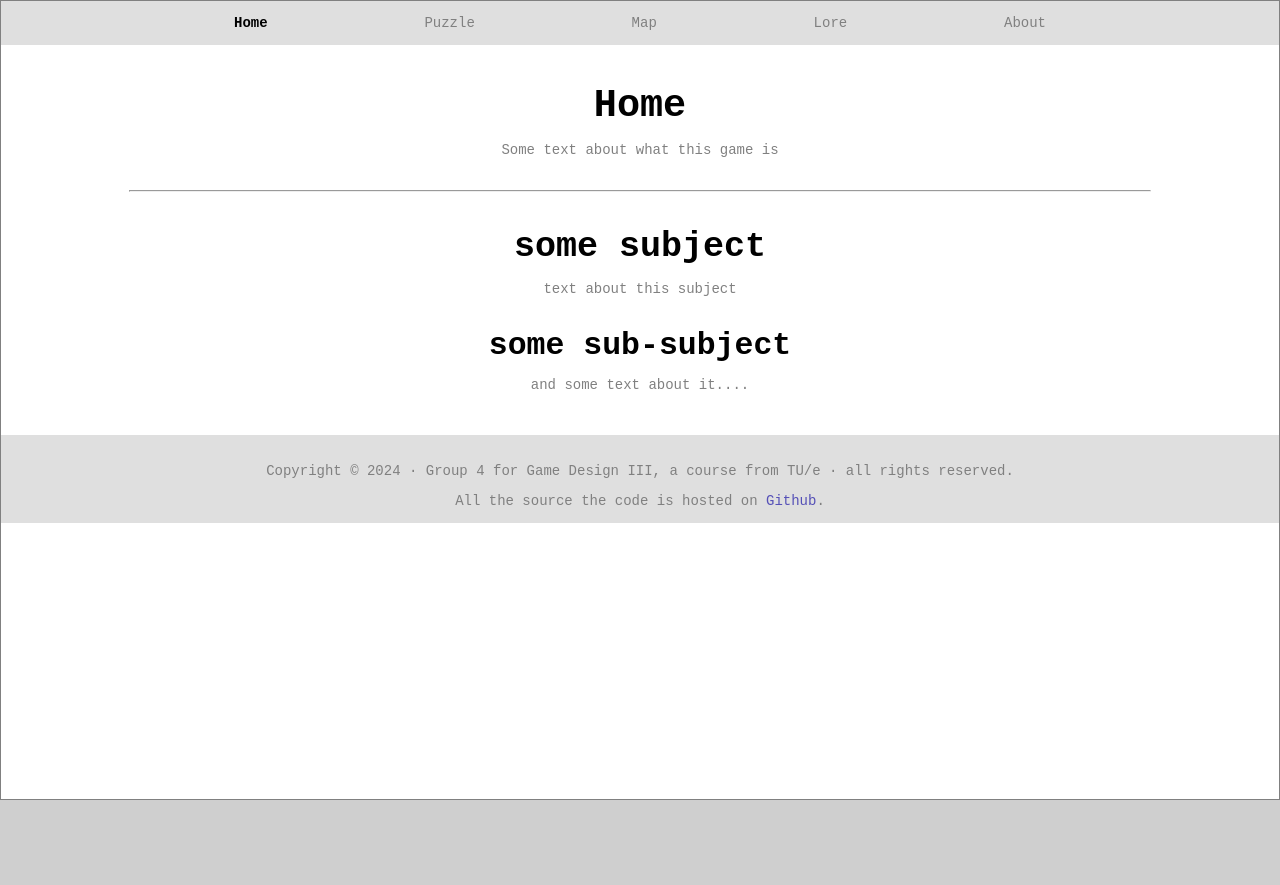
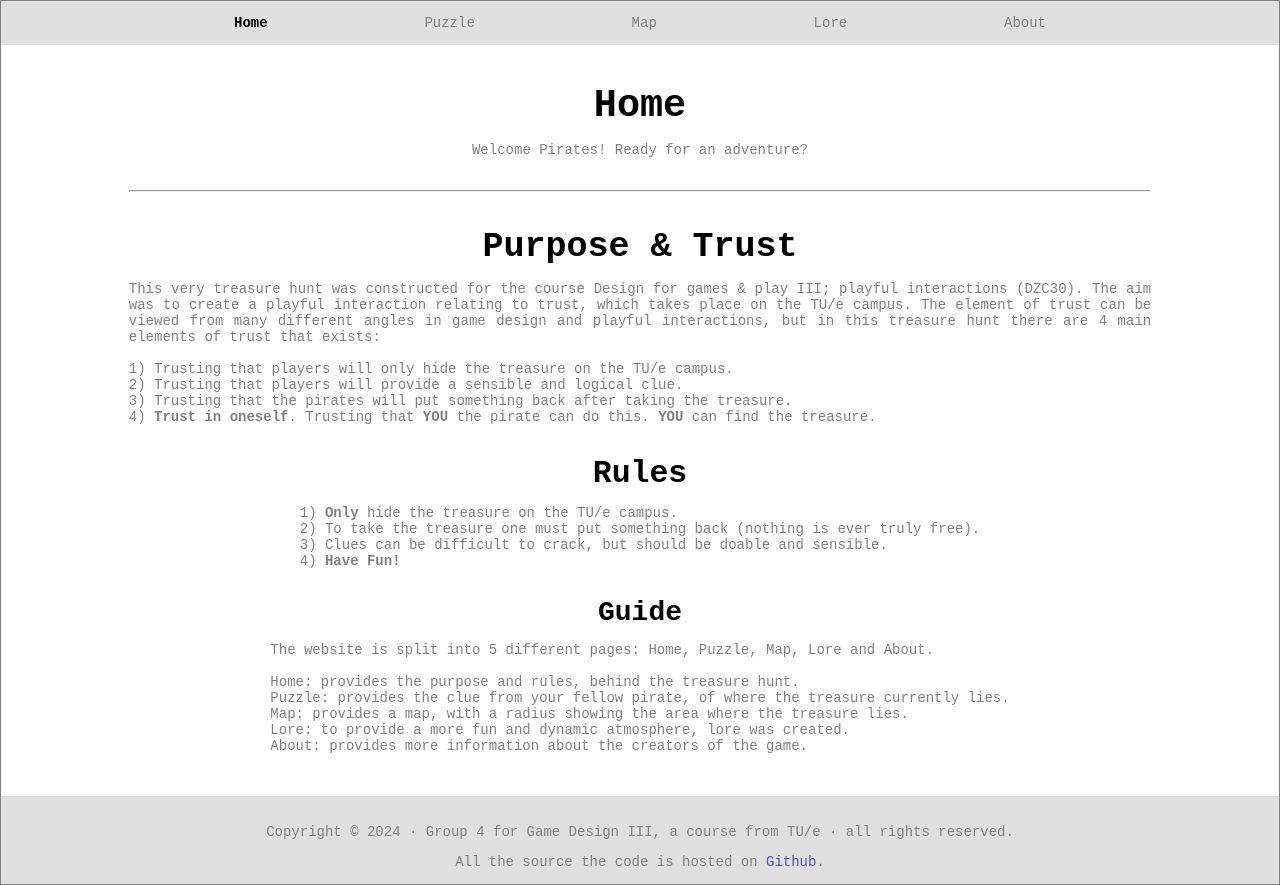
Before and after one commit to school-Tygo-van-den-Hurk/TUe-DZC30-Game-Design-III-2023-2024, a React (Vite) app in the folder client/: page / in a window 1280 px wide. Before the commit the page ends 800 px from the top, so only its background shows below. Built offline with nearby package versions, Linux system fonts and the light colour scheme.

Commit message:
Added Lore + Added text to Home page

```diff
--- a/client/src/pages/home/Home.tsx
+++ b/client/src/pages/home/Home.tsx
@@ -6,13 +6,36 @@ function Home() {
         <>
             <h1> Home </h1>
             <p>
-                Some text about what this game is
+                Welcome Pirates! Ready for an adventure?
             </p>
             <br /><br /><hr />
-            <h2> some subject </h2>
-            <p> text about this subject </p>
-            <h3> some sub-subject </h3>
-            <p> and some text about it.... </p>
+            <h2> Purpose & Trust </h2>
+            <p> This very treasure hunt was constructed for the course Design for games & play III; playful interactions (DZC30). The aim was
+                to create a playful interaction relating to trust, which takes place on the TU/e campus. The element of trust can be viewed
+                from many different angles in game design and playful interactions, but in this treasure hunt there are 4 main elements
+                of trust that exists: <br />
+                <br />
+                1) Trusting that players will only hide the treasure on the TU/e campus.<br />
+                2) Trusting that players will provide a sensible and logical clue. <br />
+                3) Trusting that the pirates will put something back after taking the treasure. <br />
+                4) <b>Trust in oneself</b>. Trusting that <b>YOU</b> the pirate can do this. <b>YOU</b> can find the treasure. <br />
+            </p>
+            <h3> Rules </h3>
+            <p> 1) <b>Only</b> hide the treasure on the TU/e campus. <br />
+                2) To take the treasure one must put something back (nothing is ever truly free). <br />
+                3) Clues can be difficult to crack, but should be doable and sensible. <br />
+                4) <b>Have Fun!</b>
+
+            </p>
+            <h4> Guide </h4>
+            <p> The website is split into 5 different pages: Home, Puzzle, Map, Lore and About.<br />
+                <br />
+                Home: provides the purpose and rules, behind the treasure hunt. <br />
+                Puzzle: provides the clue from your fellow pirate, of where the treasure currently lies. <br />
+                Map: provides a map, with a radius showing the area where the treasure lies. <br />
+                Lore: to provide a more fun and dynamic atmosphere, lore was created. <br />
+                About: provides more information about the creators of the game.
+            </p>
         </>
     );
 }
--- a/client/src/pages/lore/Lore.tsx
+++ b/client/src/pages/lore/Lore.tsx
@@ -5,9 +5,16 @@ import "./lore.css";
 function Lore() {
     return (
         <>
-            <h1> the Lore</h1>
+            <h1> The Lore </h1>
             <p>
-                Some text about the lore behind Pirates of the Caribbean: at Campus End.
+            Once upon a time this campus was ruled by a mighty pirate by the name of Captain Gabriele Ferri.
+            After decades of ruling the seven streets of the TU/e campus, he passed away because he accidentally drank teacher’s poison which
+            he mistook for rum. Legend says that his biggest treasure was never found. Some smaller pirates started to practice the
+            art of treasure hunting, so they developed a box. They made an agreement under the TU/e pirate king that they would help
+            each other to become the best treasure hunting campus in the whole world. The map to Captain Gabriele Ferri's treasure is of
+            unknown nature, so the box may be found in various different ways, through treasure maps, through poetry or perhaps even through art.
+            Many wonder if the treasure can even be found by us mere mortals, but one thing is for certain, if it can be found, the box
+            will provide the experience required to complete this remarkable quest.
             </p>
             <div style={{ maxWidth:"15em", width:"70%", backgroundColor:"var(--layer-0)" }}
                 className="image-container" >
```
